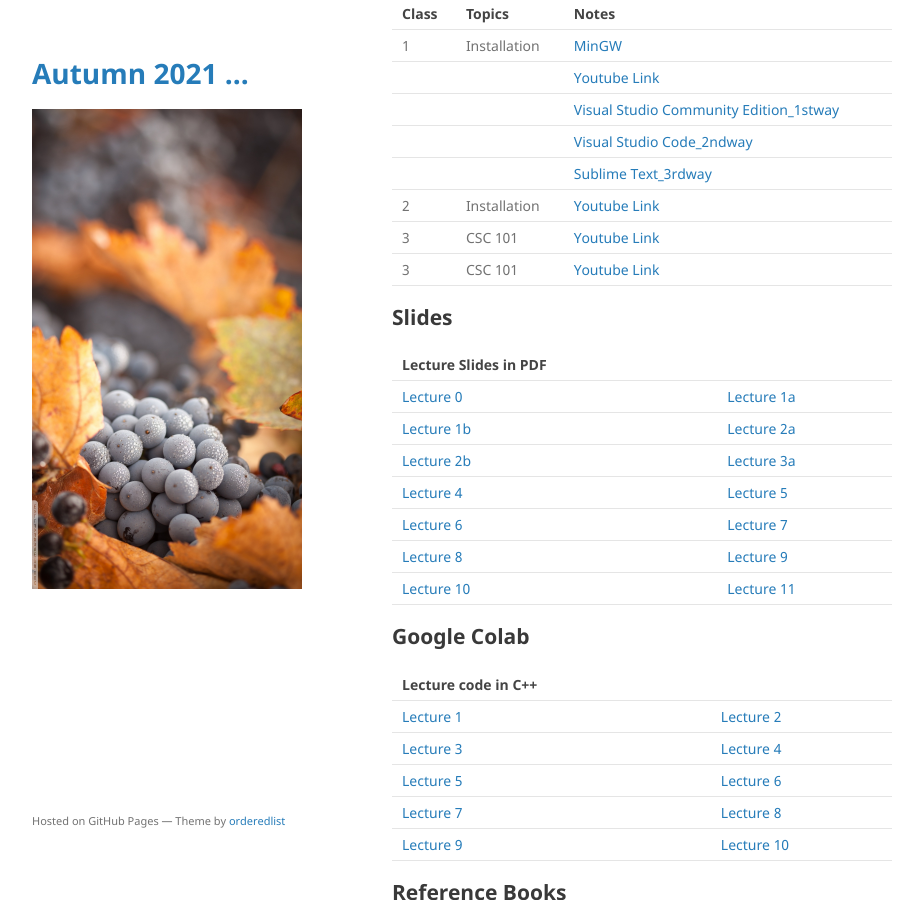
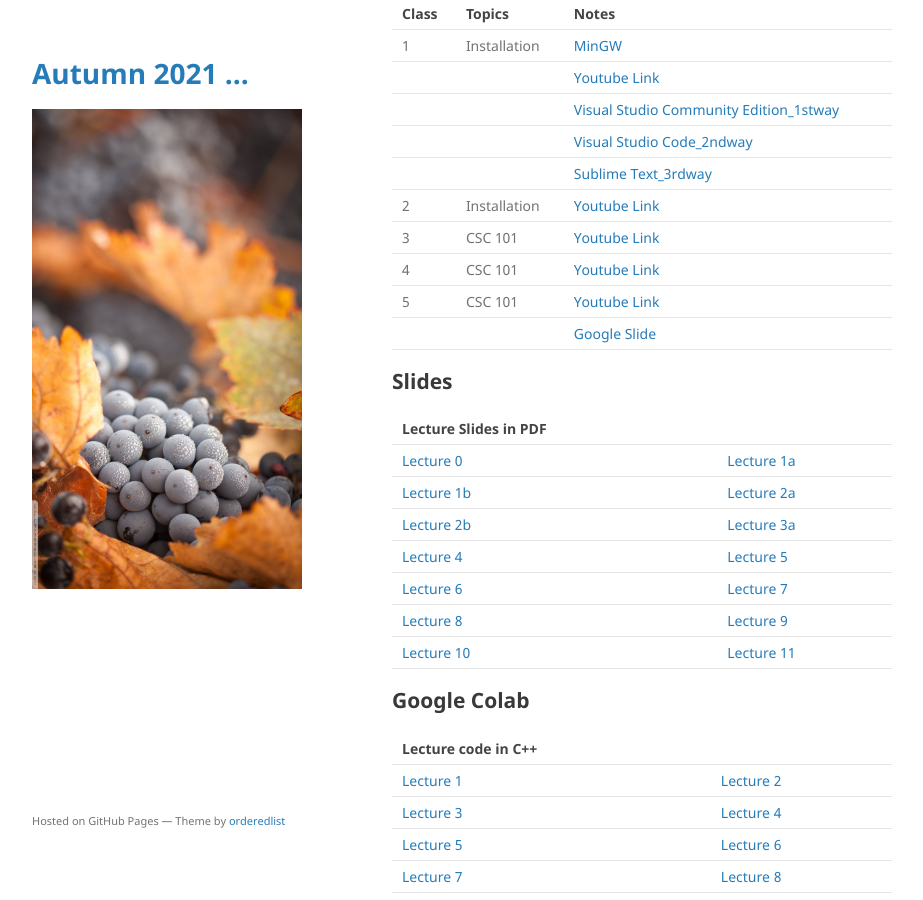
Before and after one commit to mohammadmotiurrahman/mohammadmotiurrahman.github.io, a Jekyll site: the page built from cse203_6/index.md, in a window 1280 px wide and 900 px high, scrolled down 2100 px. Shown: the whole window, without its empty margins (178-1101 px from the left). Built offline with Jekyll 4.4.1, drawn with Linux system fonts in a browser that asks for light colours; our own code applies the rules of GitHub Pages for plain Markdown files.

Commit message:
Update index.md

```diff
--- a/cse203_6/index.md
+++ b/cse203_6/index.md
@@ -73,7 +73,9 @@ environment will force me to not evaluate your exam copies.
 |         |              | [Sublime Text_3rdway](https://www.sublimetext.com/)                                                            |
 | 2       | Installation | [Youtube Link](https://youtu.be/HSDYVbjF34A)                                                                   |
 | 3       | CSC 101      | [Youtube Link](https://youtu.be/Rv3on_46VYg)                                                                   |
-| 3       | CSC 101      | [Youtube Link](https://youtu.be/t1f67MpEdlE)                                                                   |
+| 4       | CSC 101      | [Youtube Link](https://youtu.be/t1f67MpEdlE)                                                                   |
+| 5       | CSC 101      | [Youtube Link](https://youtu.be/ySColxAPKL8)                                                                   |
+|         |              | [Google Slide]( )                                                                                              |
 
 
 
```
